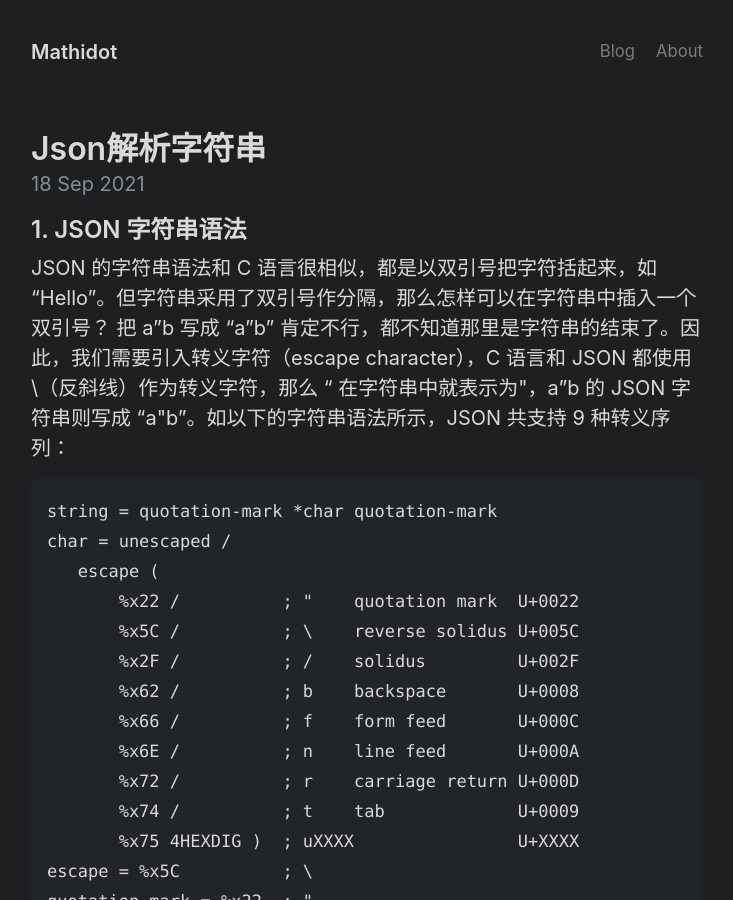
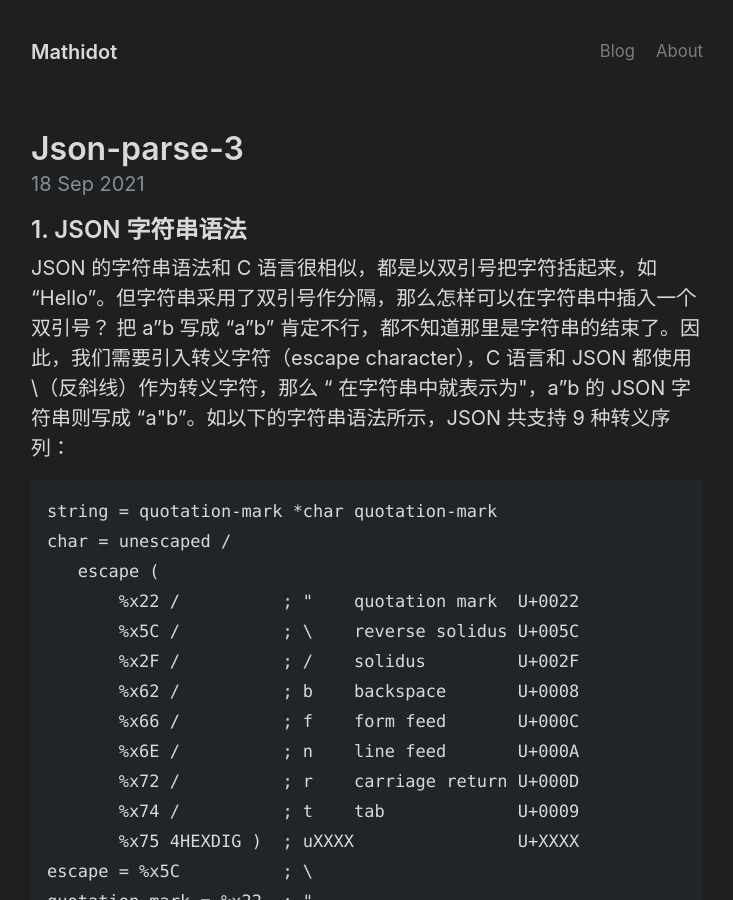
Before and after one commit to mathidot/mathidot.github.io, a Jekyll site: the page built from _posts/2021-9-18-Json-chapter-3.markdown, in a window 1280 px wide and 900 px high. Shown: the whole window, without its empty margins (273-1006 px from the left). Built offline with Jekyll 4.4.1, drawn with Linux system fonts in a browser that asks for light colours.

Commit message:
Update 2021-9-18-Json-chapter-3.markdown

```diff
--- a/_posts/2021-9-18-Json-chapter-3.markdown
+++ b/_posts/2021-9-18-Json-chapter-3.markdown
@@ -1,6 +1,6 @@
 ---
 layout : post
-title : Json解析字符串
+title : Json-parse-3
 tags : C Json
 ---
 
```
